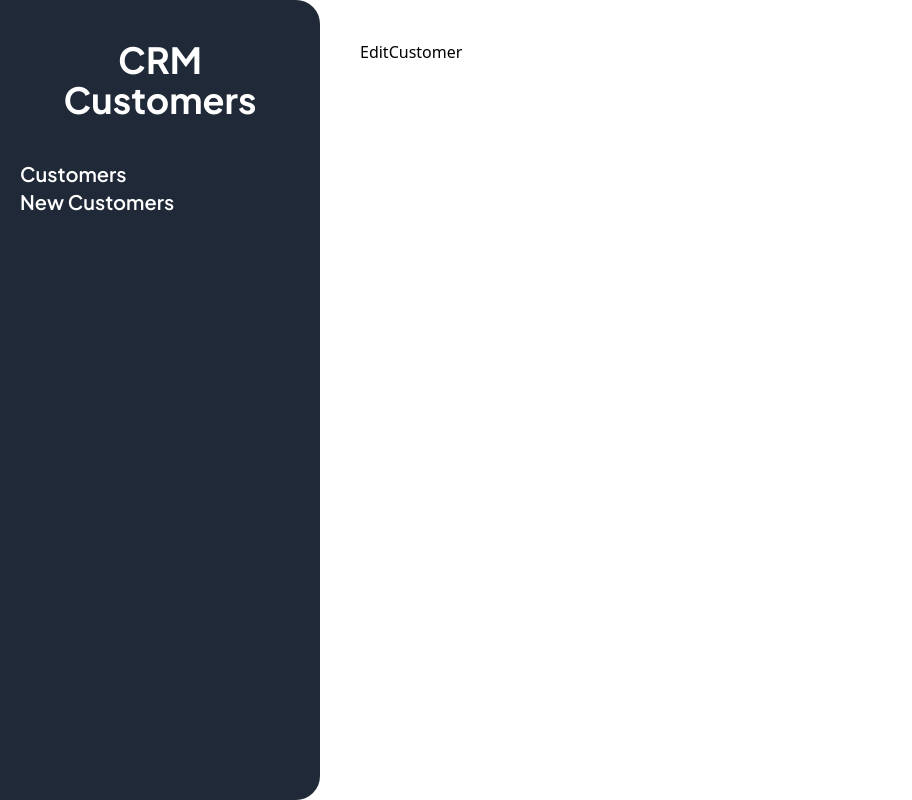
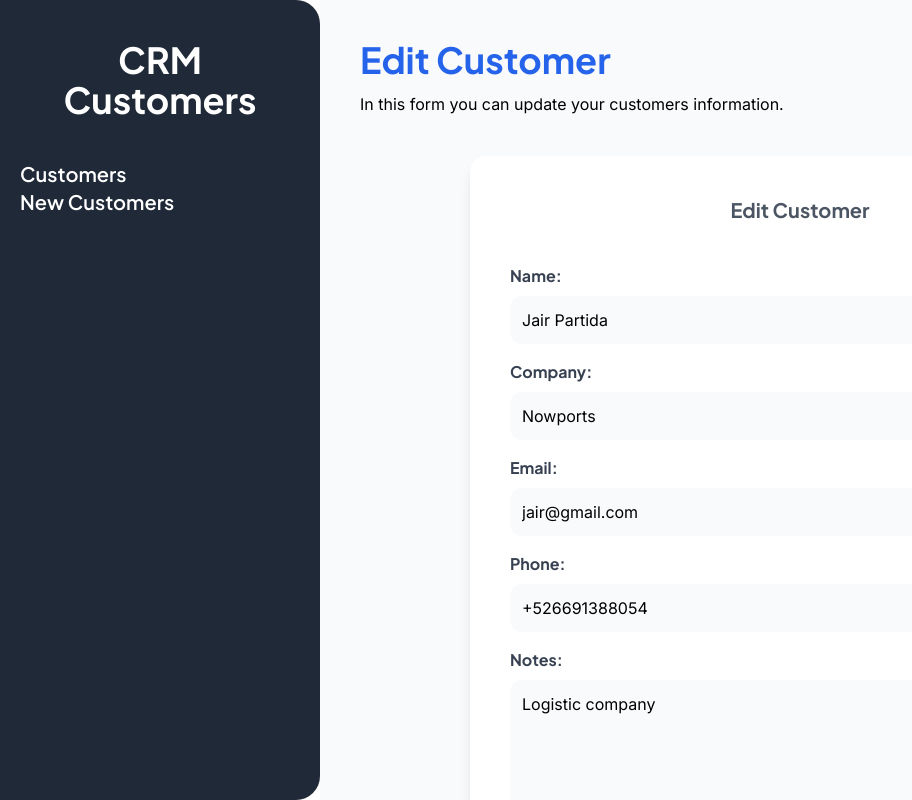
Before and after one commit to jairpss/crm-react, a React (Vite) app: page /customers/edit/1 in a window 1280 px wide. Shown: the whole page, without its empty margins (0-912 px from the left). Built offline with nearby package versions, Linux system fonts and the light colour scheme; data requests are answered from the project's data file.

Commit message:
filling the edit form with data from API, showing text conditionaly, showing an error msg when ID is not valid

```diff
--- a/src/components/Customer.jsx
+++ b/src/components/Customer.jsx
@@ -16,18 +16,19 @@ const Customer = ({customer}) => {
         <td className="p-3">
             <button
                 type="button"
-                className="bg-teal-400 hover:bg-teal-500 block w-full text-white p-2 font-bold font-jakarta text-xs rounded-md"
+                className="bg-teal-400 hover:bg-teal-500 block w-full text-white p-2 font-bold font-jakarta text-xs rounded-full"
                 onClick={() => navigate(`/customers/${id}`)}
             >Info</button>
 
             <button
                 type="button"
-                className="bg-blue-500 hover:bg-blue-600 block w-full text-white p-2 font-bold font-jakarta text-xs rounded-md mt-2"
+                className="bg-blue-500 hover:bg-blue-600 block w-full text-white p-2 font-bold font-jakarta text-xs rounded-full mt-2"
+                onClick={() => navigate(`/customers/edit/${id}`)}
             >Edit</button>
 
             <button
                 type="button"
-                className="bg-rose-400 hover:bg-rose-600 block w-full text-white p-2 font-bold font-jakarta text-xs rounded-lg mt-2"
+                className="bg-pink-400 hover:bg-pink-600 block w-full text-white p-2 font-bold font-jakarta text-xs rounded-full mt-2"
             >Delete</button>
         </td>
     </tr>
--- a/src/components/FormNewCostumer.jsx
+++ b/src/components/FormNewCostumer.jsx
@@ -3,8 +3,9 @@ import { Formik, Form, Field } from 'formik'
 import { useNavigate } from 'react-router-dom'
 import * as Yup from 'yup'
 import Alert from './Alert'
+import Spinner from './Spinner'
 
-const FormNewCostumer = () => {
+const FormNewCostumer = ({customer, loading}) => {
 
   const navigate = useNavigate()
 
@@ -45,19 +46,21 @@ const FormNewCostumer = () => {
   }
 
   return (
+    loading ? <Spinner /> : (
         <div className="bg-white mt-10 px-10 py-10 shadow-lg md:w-3/4 mx-auto rounded-2xl">
-        <h1 className="text-gray-600 font-bold font-jakarta text-xl text-center">Add costumer</h1>
+            <h1 className="text-gray-600 font-bold font-jakarta text-xl text-center">{customer?.name ? 'Edit Customer' : 'Add Customer'}</h1>
 
             <Formik
                 initialValues={
                     {
-                    name: '',
-                    company: '',
-                    email: '',
-                    phone: '',
-                    notes: '',
+                        name: customer?.name ?? '',
+                        company: customer?.company ?? '',
+                        email: customer?.email ?? '',
+                        phone: customer?.phone ?? '',
+                        notes: customer?.notes ?? '',
                     }
                 }
+                enableReinitialize={true}
                 onSubmit={ async (values, {resetForm}) =>{
                     await handleSubmit(values)
 
@@ -163,7 +166,7 @@ const FormNewCostumer = () => {
 
                         <input
                             type="submit"
-                        value="Add Customer"
+                            value={customer?.name ? 'Edit Customer' : 'Add Customer'}
                             className="mt-5 w-full transition ease-in-out bg-blue-600  hover:bg-blue-700 p-3 text-white font-semibold font-jakarta text-lg rounded-xl cursor-pointer"
                         />
 
@@ -173,6 +176,13 @@ const FormNewCostumer = () => {
             </Formik>
         </div>
     )
+  )
+}
+
+// To fill or not the form with data
+FormNewCostumer.defaulProps = {
+    cliente: {},
+    loading: false
 }
 
 export default FormNewCostumer
--- a/src/layout/Layout.jsx
+++ b/src/layout/Layout.jsx
@@ -5,7 +5,7 @@ const Layout = () => {
   const urlActual = location.pathname
 
   return (
-    <div className="md:flex md: min-h-screen">
+    <div className="md:flex md: min-h-screen ">
         <div className="md:w-1/4 bg-gray-800 px-5 py-10 md:rounded-r-3xl">
             <h2 className="text-4xl font-bold text-center text-white font-jakarta">CRM Customers</h2>
             <nav className="mt-10">
@@ -20,7 +20,7 @@ const Layout = () => {
                 >New Customers</Link>
             </nav>
         </div>
-        <div className="md:w-3/4 p-10 md:h-screen overflow-scroll">
+        <div className="md:w-3/4 p-10 md:h-screen overflow-scroll bg-gray-50">
             <Outlet />
         </div>
 
--- a/src/pages/EditCustomer.jsx
+++ b/src/pages/EditCustomer.jsx
@@ -1,8 +1,43 @@
-import React from 'react'
+import { useState, useEffect } from 'react'
+import { useParams } from 'react-router-dom'
+import FormNewCostumer from '../components/FormNewCostumer'
 
 const EditCustomer = () => {
+
+  const [customer, setCustomer] = useState({})
+  const [loading, setLoading] = useState(true)
+  const { id } = useParams()
+
+  useEffect(() => {
+
+    const getCustomerAPI = async () => {
+        try {
+            const url = `http://localhost:4000/customers/${id}`
+            const response = await fetch(url)
+            const result = await response.json()
+            setCustomer(result)
+
+        } catch (error) {
+            console.log(error)
+        }
+        setLoading(!loading)
+    }
+    getCustomerAPI()
+  }, [])
+
   return (
-    <h3>EditCustomer</h3>
+    <div className="bg-gray-50">
+        <h1 className="font-bold font-jakarta text-4xl text-blue-600">Edit Customer</h1>
+        <p className="mt-3 font-inter">In this form you can update your customers information.</p>
+
+        {customer?.name ? (
+          <FormNewCostumer
+            customer={customer}
+            loading={loading}
+          />
+        ) : <p className="text-center font-semibold font-jakarta text-4xl text-gray-400 mt-10">Customer ID is not valid 🙅‍♂️</p>  }
+
+    </div>
   )
 }
 
--- a/src/pages/InfoCustomer.jsx
+++ b/src/pages/InfoCustomer.jsx
@@ -3,6 +3,7 @@ import { useParams } from 'react-router-dom'
 import Spinner from '../components/Spinner'
 
 const InfoCustomer = () => {
+
   const [customer, setCustomer] = useState({})
   const [loading, setLoading] = useState(true)
 
@@ -25,7 +26,6 @@ const InfoCustomer = () => {
     getCustomerAPI()
   }, [])
 
-  console.log(id)
   return (
     loading ? <Spinner /> :
         Object.keys(customer).length === 0 ?
--- a/src/pages/NewCustomer.jsx
+++ b/src/pages/NewCustomer.jsx
@@ -1,4 +1,3 @@
-import React from 'react'
 import FormNewCostumer from '../components/FormNewCostumer'
 
 const NewCustomer = () => {
```
Also changed, not shown: src/App.jsx (line endings or trailing spaces). Lines whose indentation alone changed are shown as unchanged.
